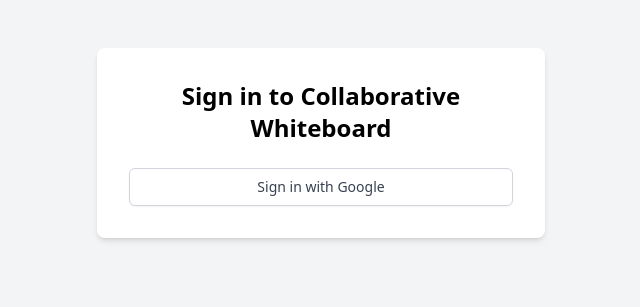
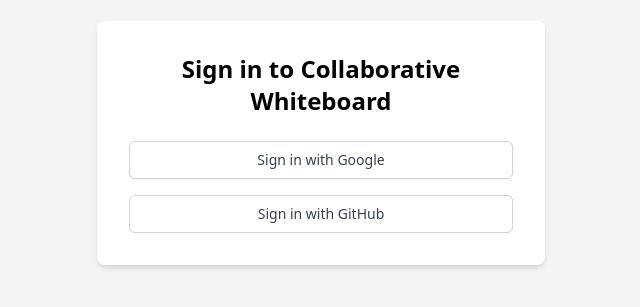
Before and after one commit to sneaxhuh/collab-whieboard, a React (Vite) app: page / in a window 1280 px wide. Shown: the part 257-564 px from the top of the page, without its empty margins (319-959 px from the left). Built offline with nearby package versions, Linux system fonts and the light colour scheme; no server answers.

Commit message:
githubauth-added

```diff
--- a/src/components/AuthScreen.tsx
+++ b/src/components/AuthScreen.tsx
@@ -2,6 +2,7 @@
 import { auth } from '../firebase';
 import {
   GoogleAuthProvider,
+  GithubAuthProvider,
   signInWithPopup,
 } from 'firebase/auth';
 
@@ -23,6 +24,17 @@
     }
   };
 
+  const handleGitHubSignIn = async () => {
+    setError(null);
+    try {
+      const provider = new GithubAuthProvider();
+      await signInWithPopup(auth, provider);
+      onAuthSuccess();
+    } catch (err: Error) {
+      setError(err.message);
+    }
+  };
+
   return (
     <div className="min-h-screen flex items-center justify-center bg-gray-100">
       <div className="bg-white p-8 rounded-lg shadow-md w-full max-w-md">
@@ -37,6 +49,12 @@
           >
             Sign in with Google
           </button>
+          <button
+            onClick={handleGitHubSignIn}
+            className="w-full flex justify-center py-2 px-4 border border-gray-300 rounded-md shadow-sm text-sm font-medium text-gray-700 bg-white hover:bg-gray-50 focus:outline-none focus:ring-2 focus:ring-offset-2 focus:ring-indigo-500 mt-4"
+          >
+            Sign in with GitHub
+          </button>
         </div>
       </div>
     </div>
```
